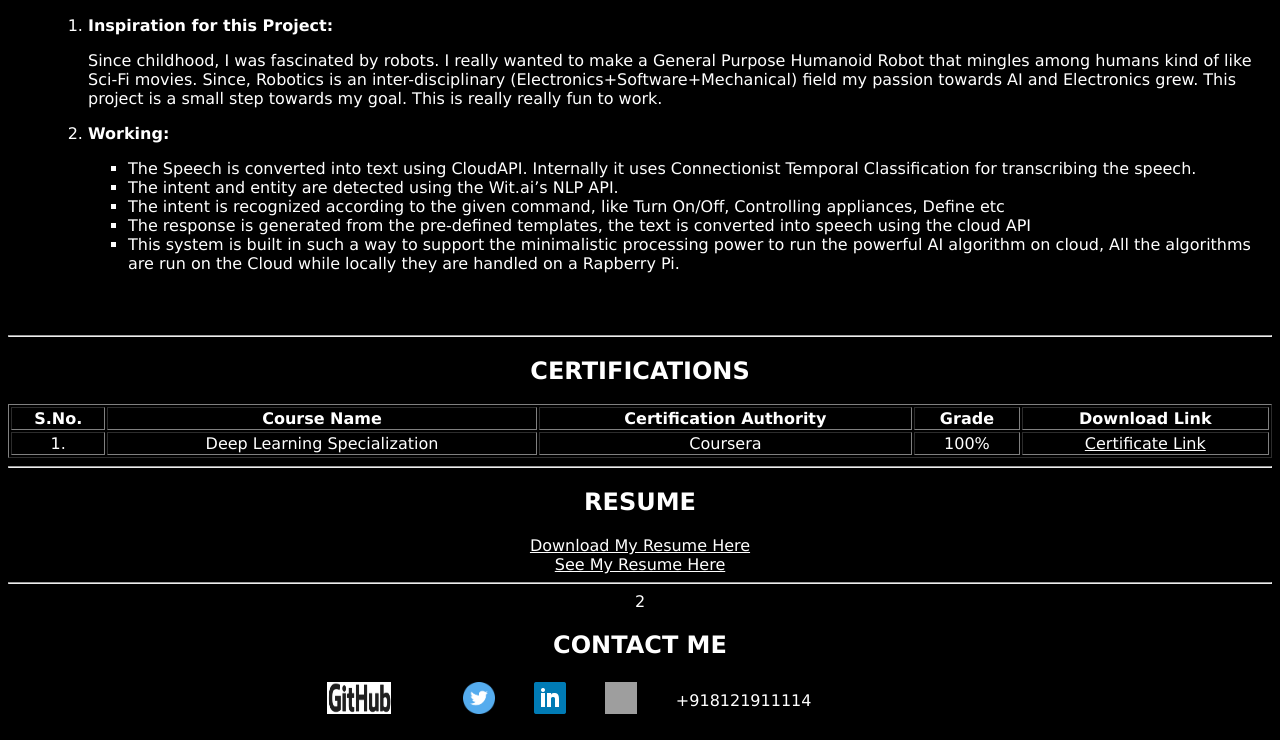
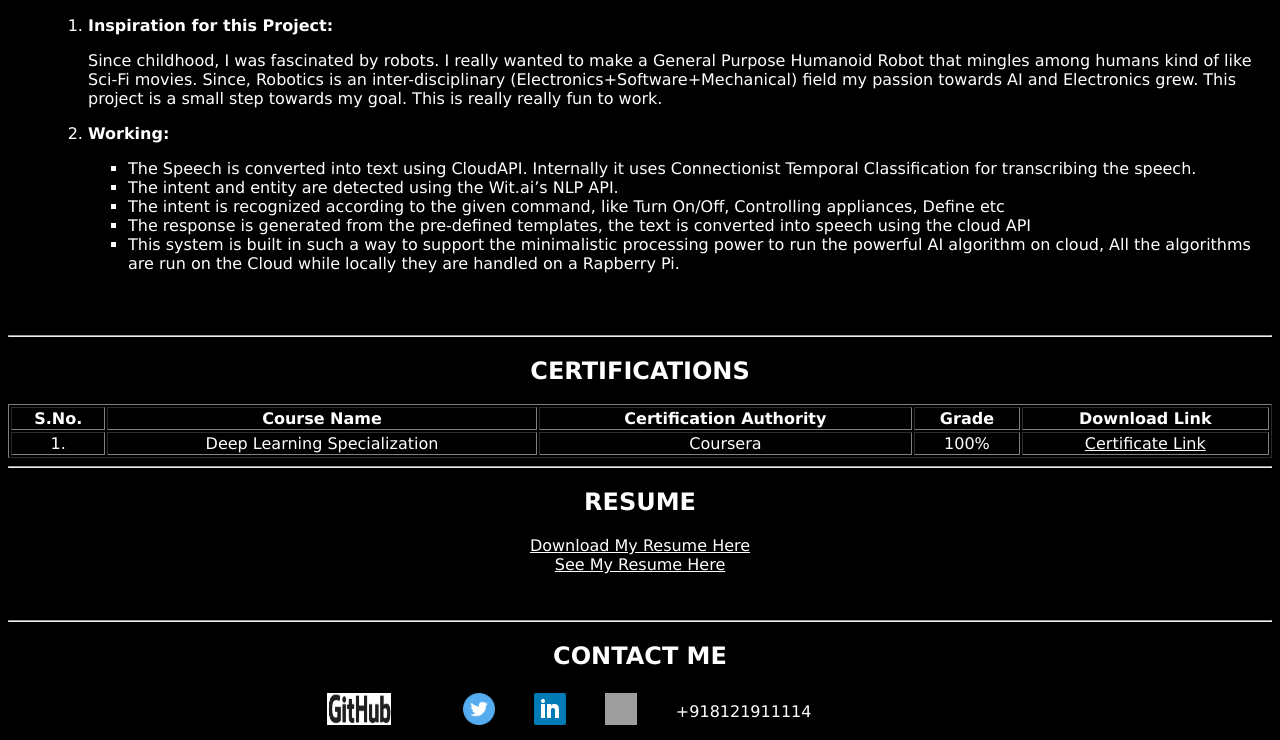
Before and after one commit to abhishekyana/abhishekyana.github.io, a Jekyll site: the page portfolio/index.html, which Jekyll copies as it is, in a window 1280 px wide and 900 px high, scrolled down 4214 px, cut to the strip 160-900 px from the top of the window. Built offline with Jekyll 4.4.1, drawn with Linux system fonts in a browser that asks for light colours; grey boxes are pictures that could not be loaded.

Commit message:
Added PDF

```diff
--- a/portfolio/index.html
+++ b/portfolio/index.html
@@ -171,9 +171,10 @@
     <br>
     <a href="files/Resume_1.pdf" target="_blank">See My Resume Here</a>
 </div>
+<br><br>
 <hr>
 <div id="contact" align="center">
-2<h2>Contact me</h3>
+<h2>Contact me</h3>
 <table width=50%>
     <tr>
         <td><a href="https://github.com/abhishekyana" target="_blank"><img height=32px width=64px src="./images/logos/github.png"></a></td>
```
